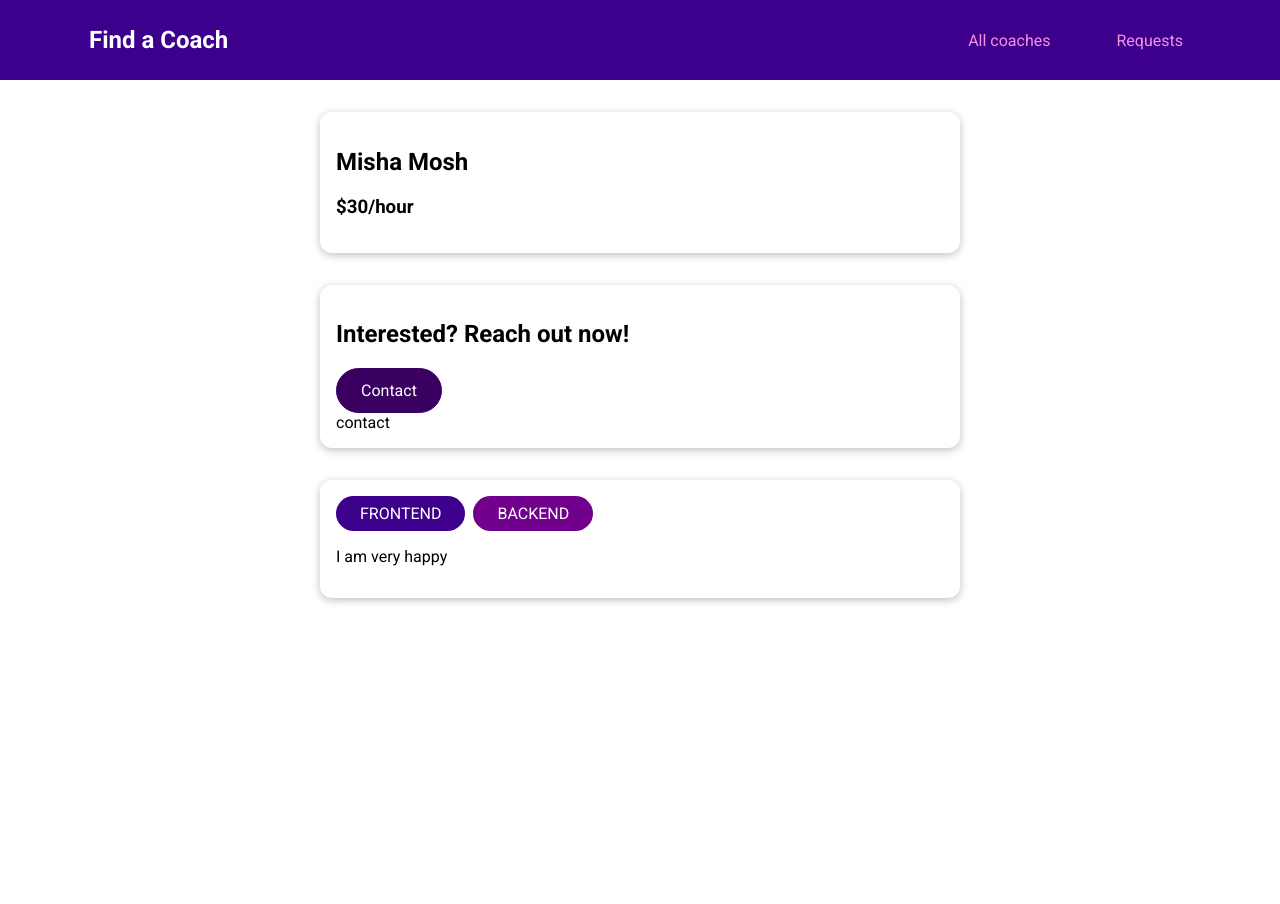
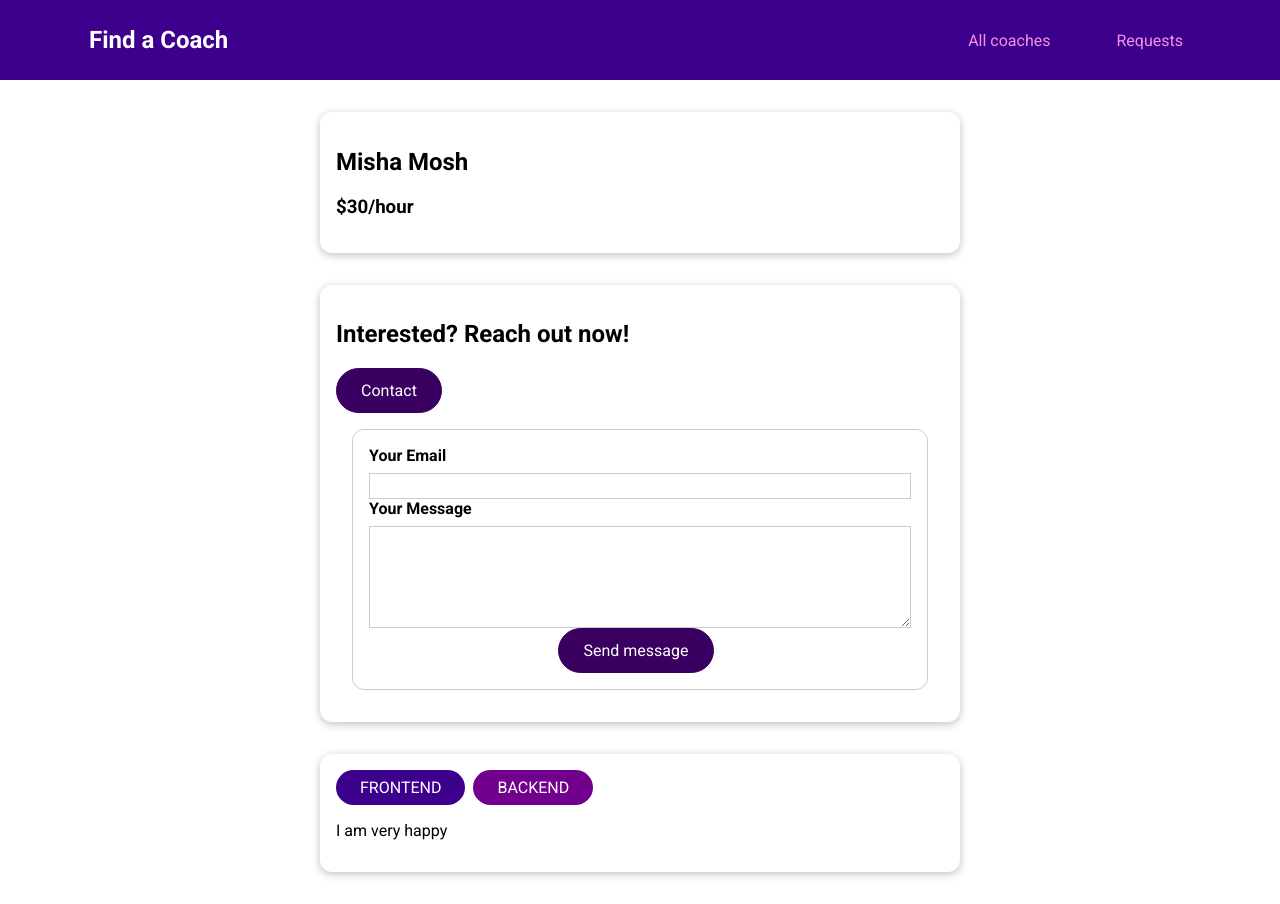
Before and after one commit to mvmoshchovskyi/Coaches-Vue-Vite-TS-Pinia, a Vue app: page /coaches/c1/contact in a window 1280 px wide. Before the commit the page ends 800 px from the top, so only its background shows below. Built offline with nearby package versions, Linux system fonts and the light colour scheme.

Commit message:
add requests

```diff
--- /dev/null
+++ b/src/components/requests/RequestsItem.vue
@@ -0,0 +1,44 @@
+<script setup lang="ts">
+
+const props = defineProps<{
+	email: ''
+	message: '',
+}>();
+
+const emailLink = () => {
+	return 'mailto:' + email
+};
+
+</script>
+
+<template>
+	<li>
+		<div>
+			<a :href="emailLink">{{ email }}</a>
+			<p>{{ message }}</p>
+		</div>
+	</li>
+</template>
+
+<style scoped>
+li {
+	margin: 1rem 0;
+	border: 1px solid #ccc;
+	padding: 1rem;
+}
+
+a {
+	color: #3d008d;
+	text-decoration: none;
+	font-weight: bold;
+}
+
+a:hover,
+a:active {
+	color: #8d007a;
+}
+
+p {
+	margin: 0.5rem 0 0 0;
+}
+</style>
--- /dev/null
+++ b/src/models/requests.model.ts
@@ -0,0 +1,10 @@
+export interface IRequest {
+	id: string,
+	coachId: string,
+	userEmail: string,
+	message: string,
+}
+
+export interface IRequests {
+	requests: IRequest[],
+}
--- a/src/pages/requests/ContactCoach.vue
+++ b/src/pages/requests/ContactCoach.vue
@@ -1,11 +1,95 @@
 <script setup lang="ts">
+import { ref } from 'vue';
+import { useRequestsStore } from '@/stores/requests.ts';
+import { useRoute, useRouter } from 'vue-router';
 
+const email = ref('');
+const message = ref('');
+const formIsValid = ref(true);
+
+const {contactCoach} = useRequestsStore();
+const route = useRoute();
+const router = useRouter();
+
+const submitForm = () => {
+	formIsValid.value = true;
+	if (email.value === ''
+		|| !email.value.includes('@')
+		|| message.value === ''
+	) {
+		formIsValid.value = false;
+		return;
+	}
+
+	contactCoach({
+		email,
+		message,
+		id: route?.id
+	})
+
+	router.replace('/coaches');
+};
 </script>
 
 <template>
-contact
+	<form @submit.prevent="submitForm">
+		<div>
+			<label for="email">Your Email</label>
+			<input type="email" id="email" v-model="email">
+		</div>
+		<div>
+			<label for="message">Your Message</label>
+			<textarea rows="5" id="message" v-model="message"></textarea>
+		</div>
+		<p class="errors" v-if="!formIsValid">
+			Please enter a valid email and not empty message.
+		</p>
+		<div class="actions">
+			<base-button>Send message</base-button>
+		</div>
+	</form>
 </template>
 
 <style scoped>
+form {
+	margin: 1rem;
+	border: 1px solid #ccc;
+	border-radius: 12px;
+	padding: 1rem;
+}
 
+.form-control {
+	margin: 0.5rem 0;
+}
+
+label {
+	font-weight: bold;
+	margin-bottom: 0.5rem;
+	display: block;
+}
+
+input,
+textarea {
+	display: block;
+	width: 100%;
+	font: inherit;
+	border: 1px solid #ccc;
+	padding: 0.15rem;
+}
+
+input:focus,
+textarea:focus {
+	border-color: #3d008d;
+	background-color: #faf6ff;
+	outline: none;
+}
+
+.errors {
+	font-weight: bold;
+	color: red;
+}
+
+.actions {
+	text-align: center;
+}
 </style>
--- a/src/pages/requests/RequestsReceived.vue
+++ b/src/pages/requests/RequestsReceived.vue
@@ -1,11 +1,43 @@
 <script setup lang="ts">
+import { useRequestsStore } from '@/stores/requests.ts';
+import RequestsItem from '@/components/requests/RequestsItem.vue';
+
+const {requests, hasRequests} = useRequestsStore();
 
 </script>
 
 <template>
-	<div>Request</div>
+	<section>
+		<base-card>
+			<header>
+				<h2>Requests Received</h2>
+			</header>
+			<ul v-if="hasRequests">
+				<requests-item
+					v-for="request in requests"
+					:id="request.id"
+					:email="request.userEmail"
+					:message="request.message">
+				</requests-item>
+			</ul>
+			<h3 v-else>You haven't received any request yet!</h3>
+		</base-card>
+	</section>
 </template>
 
 <style scoped>
+header {
+	text-align: center;
+}
 
+ul {
+	list-style: none;
+	margin: 2rem auto;
+	padding: 0;
+	max-width: 30rem;
+}
+
+h3 {
+	text-align: center;
+}
 </style>
--- /dev/null
+++ b/src/stores/requests.ts
@@ -0,0 +1,37 @@
+import { acceptHMRUpdate, defineStore } from 'pinia';
+import { IRequest, IRequests } from '@/models/requests.model.ts';
+
+export const useRequestsStore = defineStore('requests', {
+	state: (): IRequests => {
+		return {
+			requests: [],
+		}
+	},
+	getters: {
+		hasRequests(state) {
+			return state.requests && state.requests.length > 0;
+		}
+	},
+	actions: {
+		addRequests(request: IRequest) {
+			this.requests.push(request);
+		},
+
+		contactCoach(payload: any) {
+			const newRequest = {
+				id: new Date().toISOString(),
+				coachId: payload.coachId,
+				userEmail: payload.email,
+				message: payload.message,
+			} as IRequest
+
+			this.addRequests(newRequest);
+		},
+	}
+})
+
+if (import.meta.hot) {
+	import.meta.hot.accept(acceptHMRUpdate(useRequestsStore, import.meta.hot));
+}
+
+export type RequestsStore = ReturnType<typeof useRequestsStore>;
```
